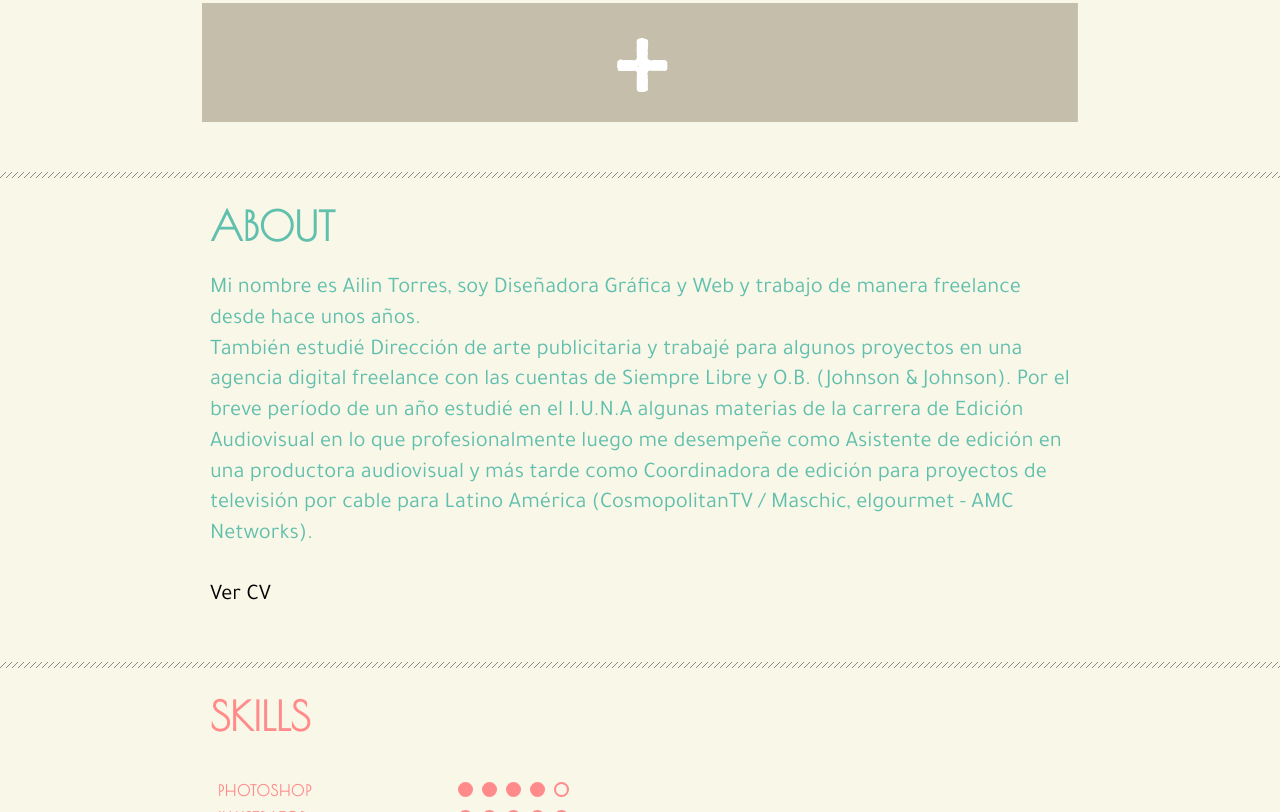
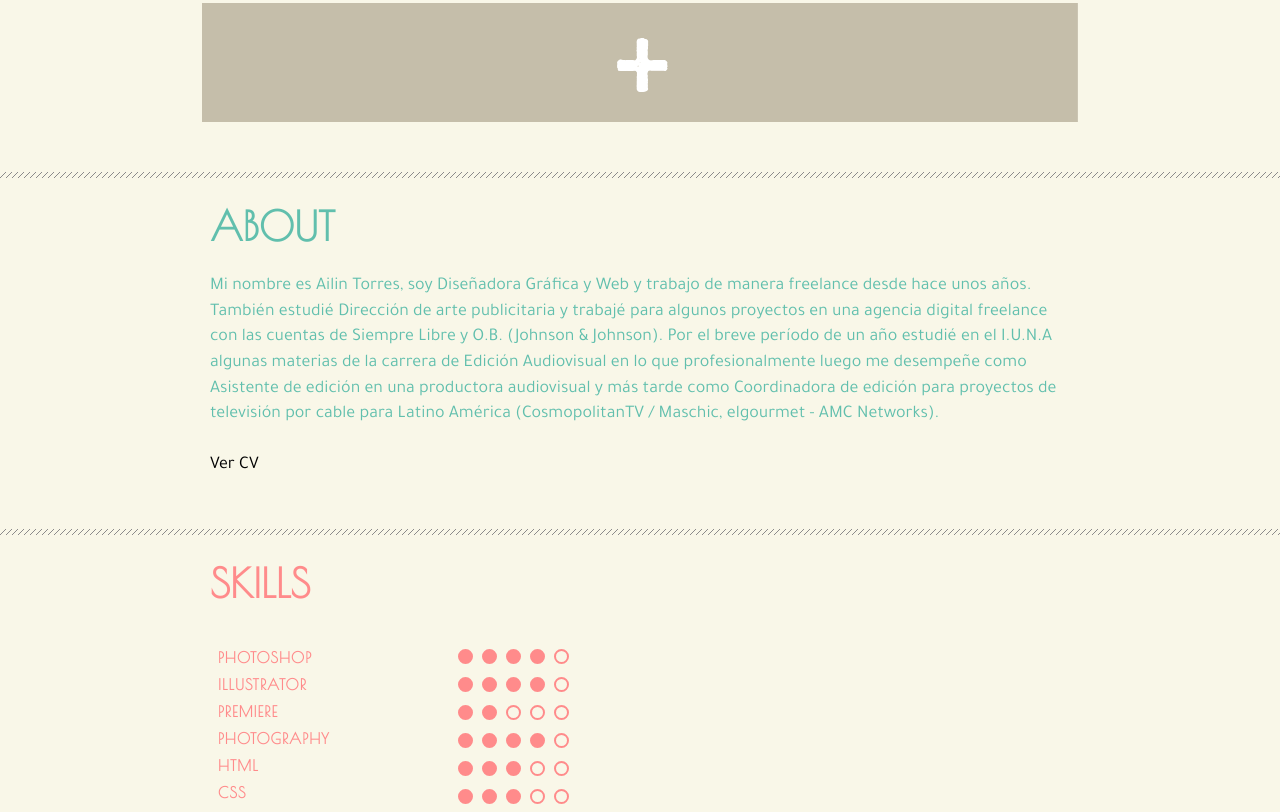
Before and after one commit to ailintorres/portfolio, a plain HTML site: page index.html in a window 1280 px wide. Shown: the part 691-1503 px from the top of the page. Drawn offline with nearby package versions, Linux system fonts and the light colour scheme.

Commit message:
index y style vw #about-text corregido

```diff
--- a/style.css
+++ b/style.css
@@ -176,10 +176,10 @@ hr{
     text-align: left;
 }
 #about-skills-text, #disenoweb{
-    font-size: 1.75vw;
+    font-size: 1.4vw;
     font-family:  'Tajawal';
     color: #61bfad;/*color: #ff8b8b;*/
-    line-height: 2.4vw;
+    line-height: 2vw;
 }
 @media (max-width: 750px) {
     #about-skills-text{
```
